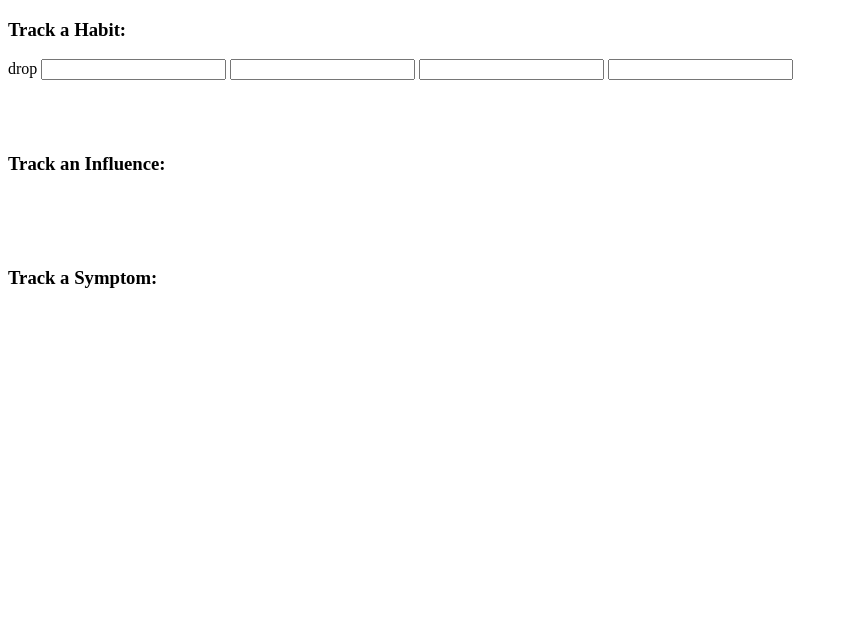
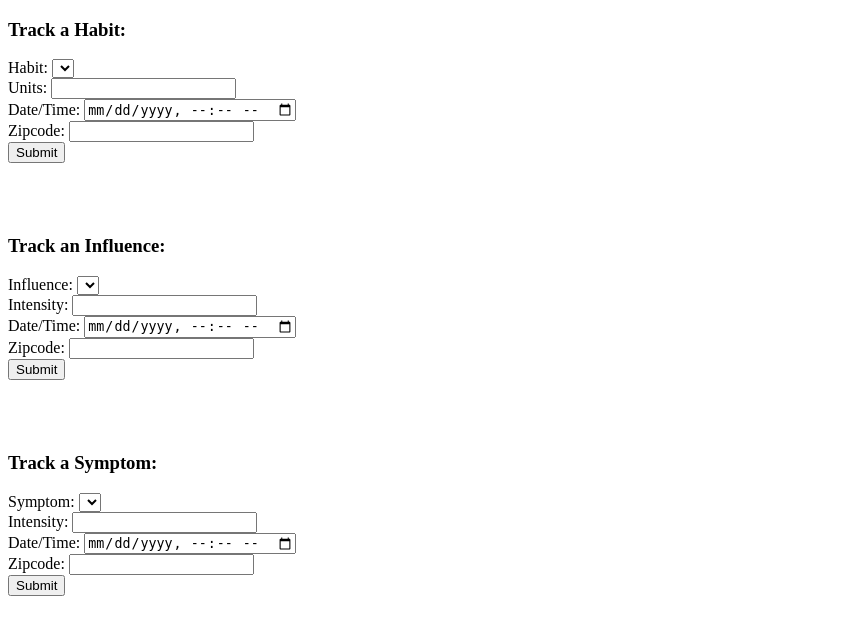
Before and after one commit to courtneyholcomb/habit-tracker, a Flask app: page /track in a window 1280 px wide. Shown: the top 635 px of the page, without its empty margins (0-848 px from the left). Run offline with Flask 2, Linux system fonts and the light colour scheme; the visitor is signed in with stand-in values (Sample User, id 1); data comes from the database, SQL or seed files in the repository; data that the repository does not hold is empty.

Commit message:
Finished routes that track and started testing. WIP – query can't find habit I'm looking for

```diff
--- a/server.py
+++ b/server.py
@@ -120,12 +120,10 @@ def show_add_new_form():
 
     if "user_id" in session:
         user_id = session["user_id"]
-        habits = Habit.query.filter_by(user_id=user_id)
-        influences = Influence.query.filter_by(user_id=user_id)
-        symptoms = Symptom.query.filter_by(user_id=user_id)
-        return render_template("add-new.html", habits=habits,
-                               influences=influences,
-                               symptoms=symptoms)
+        user = User.query.get(user_id)
+        return render_template("add-new.html", habits=user.habits,
+                               influences=user.influences,
+                               symptoms=user.symptoms)
     else:
         redirect("/")
 
@@ -198,7 +196,11 @@ def add_new_symptom():
 def show_track_page():
     """Show the page where you can track a Habit, Influence, or Symptom."""
     if "user_id" in session:
-        return render_template("track.html")
+        user_id = session["user_id"]
+        user = User.query.get(user_id)
+        return render_template("track.html", habits=user.habits,
+                               influences=user.influences,
+                               symptoms=user.symptoms)
     else:
         redirect("/")
 
@@ -207,19 +209,20 @@ def show_track_page():
 def track_habit():
     """Instantiate a new HabitEvent."""
 
-    habit_label = request.form.get("label")
-    habit = Habit.query.filter_by(label=habit_label).one()
-    habit_id = habit.id
-
     user_id = session["user_id"]
     num_units = request.form.get("num_units")
+
+    habit_label = request.form.get("label")
+    habit = db.session.query(Habit).filter(Habit.label == habit_label, Habit.user_id == user_id).one()
+    habit_id = habit.id
 
     # if the user entered a datetime, use that. if not, use current time.
     timestamp = get(request.form.get("datetime"), now())
 
     # get location from browser?
     # only get location when something is tracked or track all the time?
-    latitude = None
+    location = request.form.get("location")
+    latitude = get(request.form.get("latitude"))
     longitude = None
 
     new_habit_event = HabitEvent(user_id=user_id, habit_id=habit_id,
--- a/templates/index.html
+++ b/templates/index.html
@@ -9,7 +9,8 @@
 <a href="/login">Log In</a><br>
 {% else %}
 <a href="/logout">Log Out</a><br>
-<a href="/add-new">Track something new</a>
+<a href="/add-new">Add new</a><br>
+<a href="/track">Track</a>
 {% endif %}
 
 
--- a/templates/track.html
+++ b/templates/track.html
@@ -4,25 +4,89 @@
 
 {% block body %}
 <h3>Track a Habit:</h3>
-<form>
-    drop
-    <input type="" name="">
-    <input type="" name="">
-    <input type="" name="">
-    <input type="" name="">
+<form action="/add-habit-event" method="POST">
+    <label>Habit:
+        <select name="label">
+            {% for habit in habits %}
+                <option value={{habit.id}}>{{ habit.label }}</option>
+            {% endfor %}
+        </select>
+    </label>
+    <br>
+    <label>
+        Units: <input type="number" name="num_units">
+    </label>
+    <br>
+    <label>
+        Date/Time: <input type="datetime-local" name="datetime">
+    </label>
+    <br>
+    <label>
+        Zipcode: <input type="zipcode" name="location">
+    </label>
+    <br>
+    <input type="submit">
 </form>
 <br>
 <br>
 <br>
+
+
 <h3>Track an Influence:</h3>
-<form>
-
+<form action="/add-influence-event" method="POST">
+    <label>Influence:
+        <select name="label">
+            {% for influence in influences %}
+                <option value={{influence.id}}>{{ influence.label }}</option>
+            {% endfor %}
+        </select>
+    </label>
+    <br>
+    <label>
+        Intensity: <input type="number" name="intensity">
+    </label>
+    <br>
+    <label>
+        Date/Time: <input type="datetime-local" name="datetime">
+    </label>
+    <br>
+    <label>
+        Zipcode: <input type="zipcode" name="location">
+    </label>
+    <br>
+    <input type="submit">
 </form>
 <br>
 <br>
 <br>
+
+
 <h3>Track a Symptom:</h3>
-<form>
+<form action="/add-symptom-event" method="POST">
+    <label>Symptom:
+        <select name="label">
+            {% for symptom in symptoms %}
+                <option value={{symptom.id}}>{{ symptom.label }}</option>
+            {% endfor %}
+        </select>
+    </label>
+    <br>
+    <label>
+        Intensity: <input type="number" name="intensity">
+    </label>
+    <br>
+    <label>
+        Date/Time: <input type="datetime-local" name="datetime">
+    </label>
+    <br>
+    <label>
+        Zipcode: <input type="zipcode" name="location">
+    </label>
+    <br>
+    <input type="submit">
+</form>
+<br>
+<br>
+<br>
 
-</form>
 {% endblock %}
```
